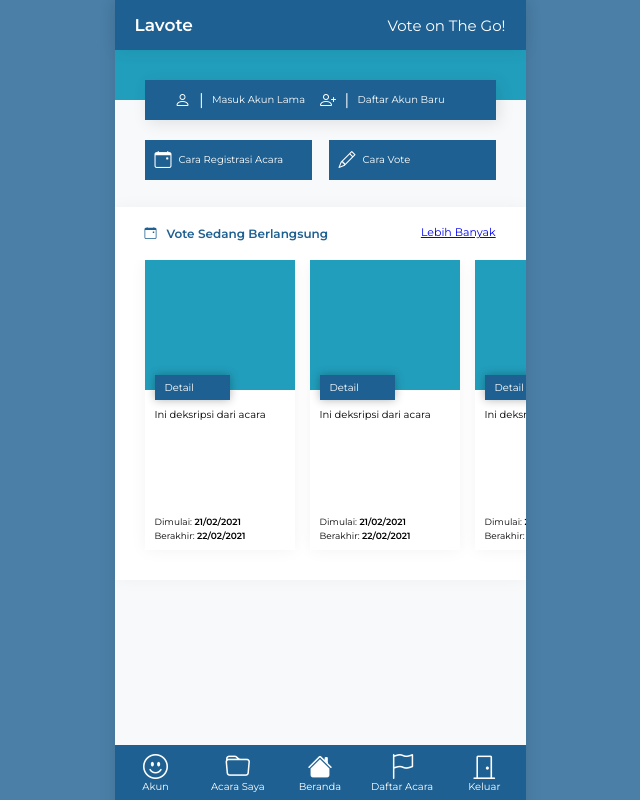
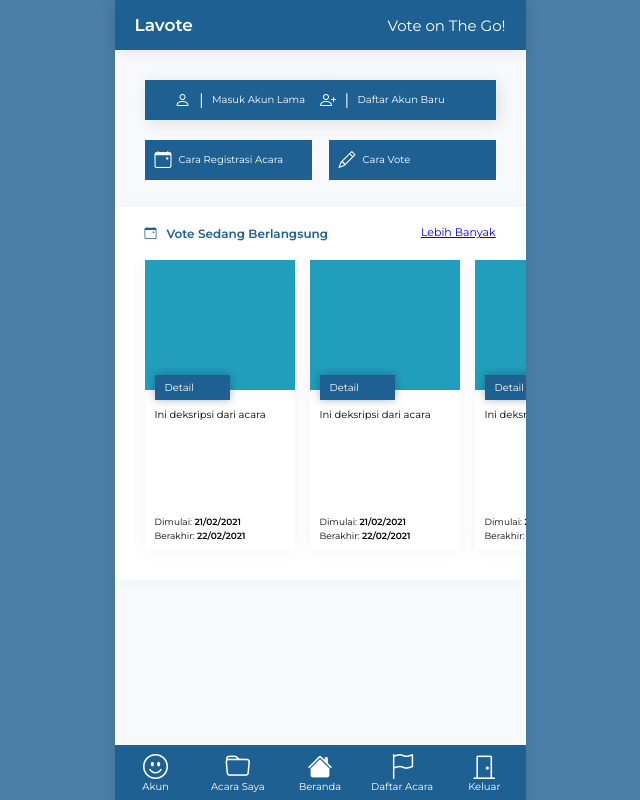
Before and after one commit to estotriramdani/voting-app-frontend, a React (Create React App) app: page / in a window 1280 px wide. Shown: the top 800 px of the page, without its empty margins (320-960 px from the left). Built offline with nearby package versions, Linux system fonts and the light colour scheme.

Commit message:
login update

```diff
--- a/package.json
+++ b/package.json
@@ -15,6 +15,7 @@
     "react-router": "^5.2.0",
     "react-router-dom": "^5.2.0",
     "react-scripts": "4.0.3",
+    "react-transition-group": "^4.4.1",
     "redux": "^4.0.5",
     "redux-thunk": "^2.3.0",
     "validator": "^13.5.2",
--- a/src/component/LoginForm/LoginForm.jsx
+++ b/src/component/LoginForm/LoginForm.jsx
@@ -67,6 +67,7 @@
           .then((res) => res.json())
           .then((res) => {
             for (let i = 0; i < res.length; i++) {
+              // emailnya bener, makan akan ngecek password dari email index ke-i
               if (res[i].email === this.state.email) {
                 if (this.state.password === res[i].password) {
                   this.setState({
--- a/src/component/RegisterFrom/RegisterForm.jsx
+++ b/src/component/RegisterFrom/RegisterForm.jsx
@@ -83,6 +83,12 @@
     this.setState({ [name]: value }, () => {
       this.validateField(name, value);
     });
+
+    // document.addEventListener('keyup', (event) => {
+    //   if (event.which === 13) {
+    //     this.handleSubmit();
+    //   }
+    // });
   };
 
   handleSubmit = () => {
@@ -98,13 +104,16 @@
       this.setState({
         isLoading: false,
       });
-    }, 2000);
+    }, 1500);
 
     setTimeout(() => {
       if (this.state.emailExist === false) {
         this.setState({
           isSuccess: true,
         });
+        setTimeout(() => {
+          this.props.showForm();
+        }, 2000);
       } else {
         this.setState({
           isSuccess: false,
@@ -112,14 +121,13 @@
       }
 
       if (!this.state.isSuccess) {
-        console.log('Pendaftaran gagal. Email sudah dipakai');
         this.setState({
           email: '',
           password: '',
           formValid: false,
         });
       }
-    }, 2000);
+    }, 1500);
   };
 
   render() {
--- a/src/container/Pages/Home/Home.jsx
+++ b/src/container/Pages/Home/Home.jsx
@@ -28,10 +28,10 @@
     return (
       <Fragment>
         {this.props.isFormShow === true ? this.popUpForm() : ''}
-        <div className="hero"></div>
         <div className="home">
           {!localStorage.getItem('userId') ? (
             <div>
+              <div className="hero"></div>
               <div className="button-login-register">
                 <div
                   className="button-login-register-item"
@@ -54,7 +54,7 @@
               </div>
             </div>
           ) : (
-            ''
+            <div style={{ height: '50px' }}></div>
           )}
           <div className="how-button">
             <div onClick={this.props.showForm} style={{ marginRight: '10px' }}>
--- a/src/scss/_home.scss
+++ b/src/scss/_home.scss
@@ -1,10 +1,12 @@
 .hero {
   width: 100%;
   height: 100px;
-  background-color: $secondary;
+  // background-color: $secondary;
   background: linear-gradient(to right);
+  animation: muncul 0.5s;
 }
 .home {
+  animation: muncul 0.5s;
   min-height: 100vh;
   padding: 0 30px 75px 30px;
   .button-login-register {
@@ -56,3 +58,12 @@
     }
   }
 }
+
+@keyframes muncul {
+  from {
+    opacity: 0;
+  }
+  to {
+    opacity: 1;
+  }
+}
--- a/src/scss/component/_cardEvent.scss
+++ b/src/scss/component/_cardEvent.scss
@@ -1,6 +1,4 @@
 .card-wrapper {
-  // margin-left: -30px;
-  // margin-right: -30px;
   margin-top: 20px;
   padding-left: 30px;
   display: flex;
@@ -36,11 +34,17 @@
     overflow: hidden;
     background-color: $secondary;
     line-height: 130px;
+    &:hover {
+      .eye {
+        opacity: 1;
+      }
+    }
     img {
       width: 100%;
       opacity: 0;
     }
     .eye {
+      cursor: pointer;
       transition: 0.3s;
       text-align: center;
       font-size: 36px;
@@ -55,11 +59,7 @@
       opacity: 0;
     }
   }
-  &:hover {
-    .eye {
-      opacity: 1;
-    }
-  }
+
   .event-name {
     font-size: 10px;
     height: 25px;
--- a/src/scss/style.scss
+++ b/src/scss/style.scss
@@ -14,15 +14,13 @@
 
 ::-webkit-scrollbar {
   background-color: red;
-  width: 6px;
+  width: 3px;
 }
 ::-webkit-scrollbar-track {
-  background-color: #f8f8f8;
-  width: 6px;
+  background-color: $primary;
 }
 ::-webkit-scrollbar-thumb {
-  background-color: $secondary;
-  width: 6px;
+  background-color: #f8f8f8;
 }
 
 body {
```
Also changed, not shown: 1 other file (tests, documents, lock files or other folders).
